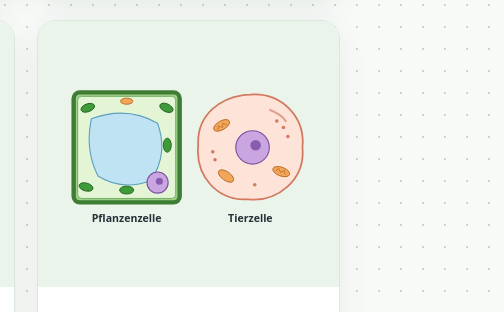
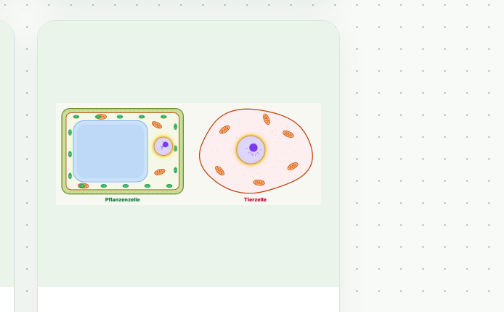
Before and after one commit to bibelleser/schule-hwall, a plain HTML site: page index.html in a window 1280 px wide. Shown: the part 864-1176 px from the top of the page, 776-1280 px from the left. Drawn offline with Linux system fonts and the light colour scheme.

Commit message:
Kachel Pflanzen- und Tierzelle ergänzt

```diff
--- a/index.html
+++ b/index.html
@@ -66,7 +66,7 @@ h2{font-size:1.35rem;letter-spacing:-.02em;margin:10px 0}.description{color:#617
 </div></article>
 
 <article class="card">
-<a class="image-link" href="animationen/Zelle.html" aria-label="Pflanzen- und Tierzelle öffnen"><img src="zelle-vorschau.svg" alt="Schematischer Vergleich einer eckigen Pflanzenzelle mit Chloroplasten und Vakuole und einer runden Tierzelle mit Zellkern und Mitochondrien" loading="lazy"></a>
+<a class="image-link" href="animationen/Zelle.html" aria-label="Pflanzen- und Tierzelle öffnen"><img src="zelle-vorschau.png" alt="Schematischer Vergleich einer eckigen Pflanzenzelle mit Chloroplasten und Vakuole und einer runden Tierzelle mit Zellkern und Mitochondrien" loading="lazy"></a>
 <div class="content"><span class="tag">Zellbiologie</span><h2>Pflanzen- und Tierzelle</h2>
 <p class="description">Vergleiche den Aufbau von Pflanzen- und Tierzelle und entdecke Zellkern, Mitochondrien, Chloroplasten, Vakuole und Zellwand mit ihren Aufgaben.</p>
 <div class="actions"><a class="btn primary" href="animationen/Zelle.html">Animation öffnen ↗</a><a class="btn secondary" href="animationen/Zelle.html" download="Pflanzen-und-Tierzelle.html">↓ HTML herunterladen</a></div>
```
Also changed, not shown: zelle-vorschau.png (added).
